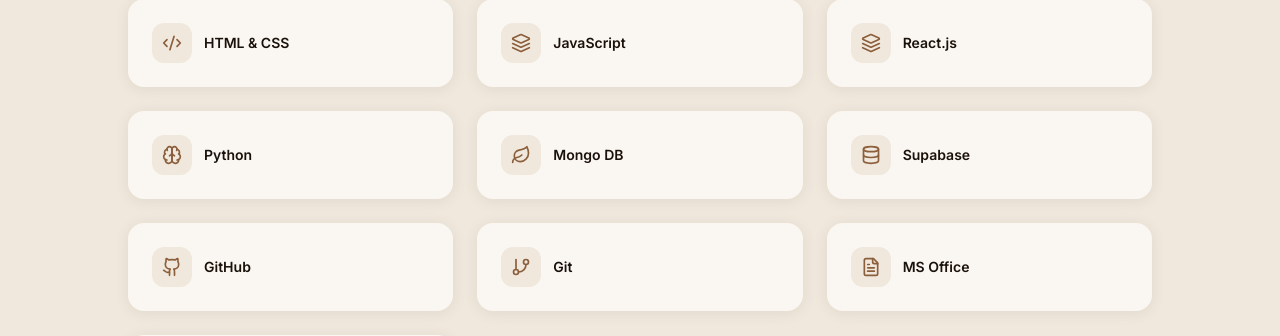
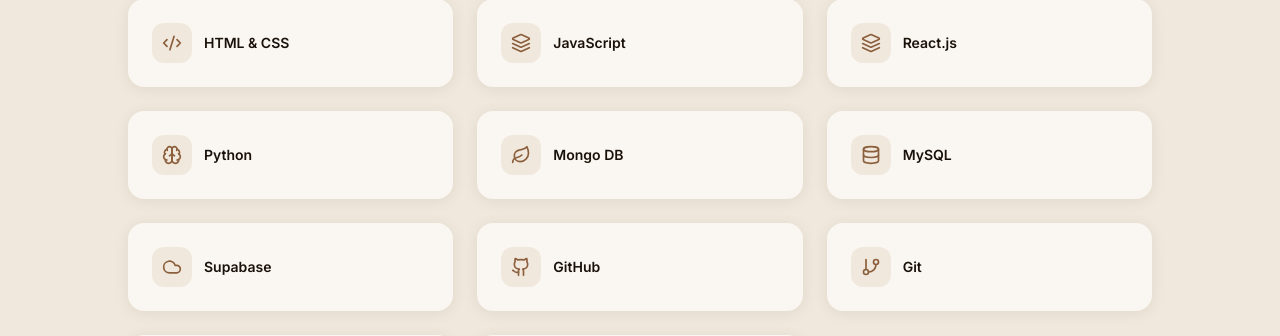
Before and after one commit to princebarnwal/prince_barnwal_portfolio, a React (Vite) app: page / in a window 1280 px wide. Shown: the part 1754-2090 px from the top of the page. Built offline with nearby package versions, Linux system fonts and the light colour scheme.

Commit message:
Skills Added

```diff
--- a/src/components/Skills.tsx
+++ b/src/components/Skills.tsx
@@ -1,4 +1,5 @@
 import {
+  Cloud,
   GitBranch,
   Github,
   Leaf,
@@ -17,9 +18,10 @@ const SKILLS = [
   { name: 'React.js',             icon: Layers        },
   { name: 'Python',               icon: Brain         },
   { name: 'Mongo DB',             icon: Leaf          },
-  { name: 'Supabase',             icon: Database      },
-  { name: 'GitHub',             icon: Github      },
-  { name: 'Git',             icon: GitBranch      },
+  { name: 'MySQL',                icon: Database      },
+  { name: 'Supabase',             icon: Cloud         },
+  { name: 'GitHub',               icon: Github        },
+  { name: 'Git',                  icon: GitBranch     },
   { name: 'MS Office',            icon: FileText      },
   { name: 'Communication Skills', icon: MessageSquare },
 ];
```
